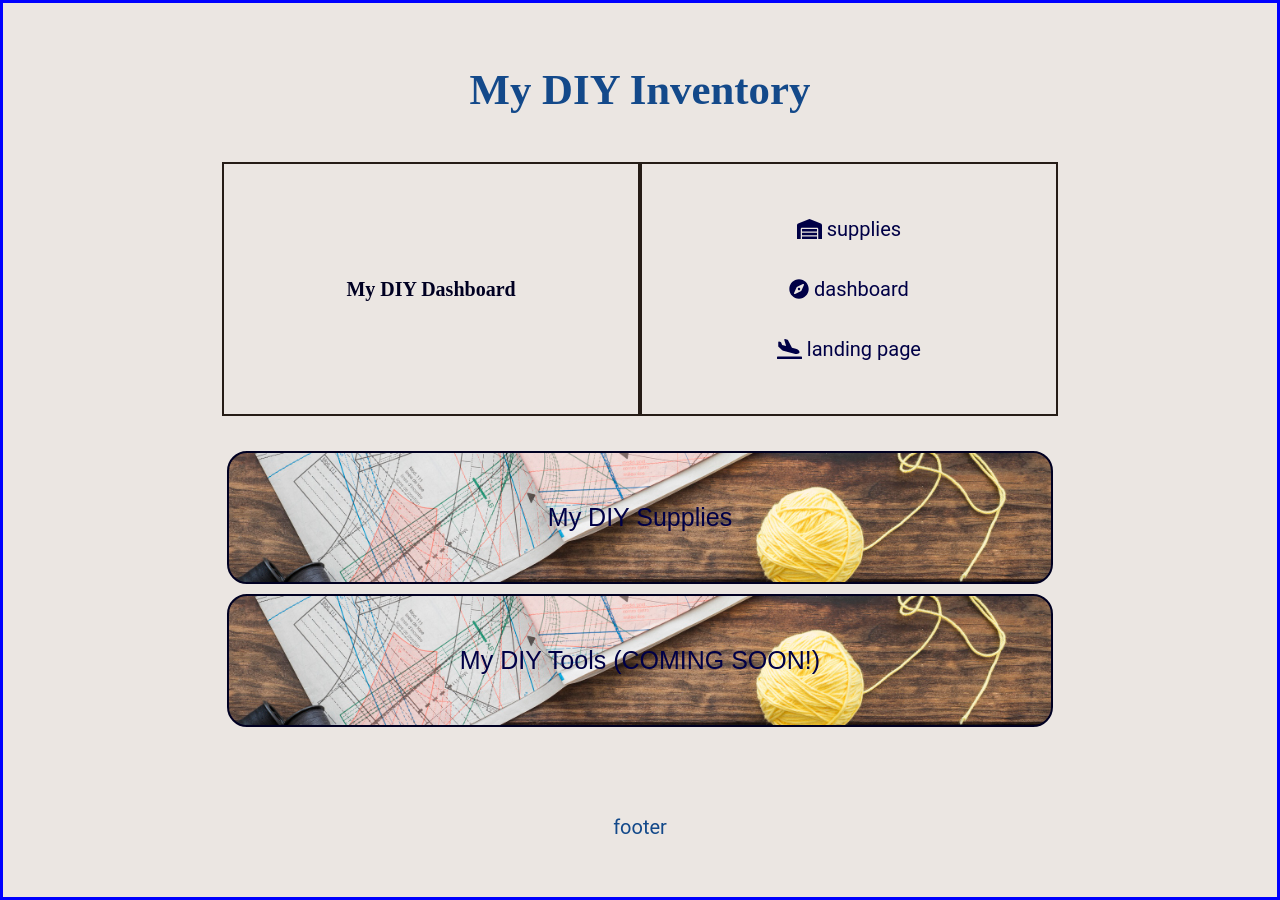
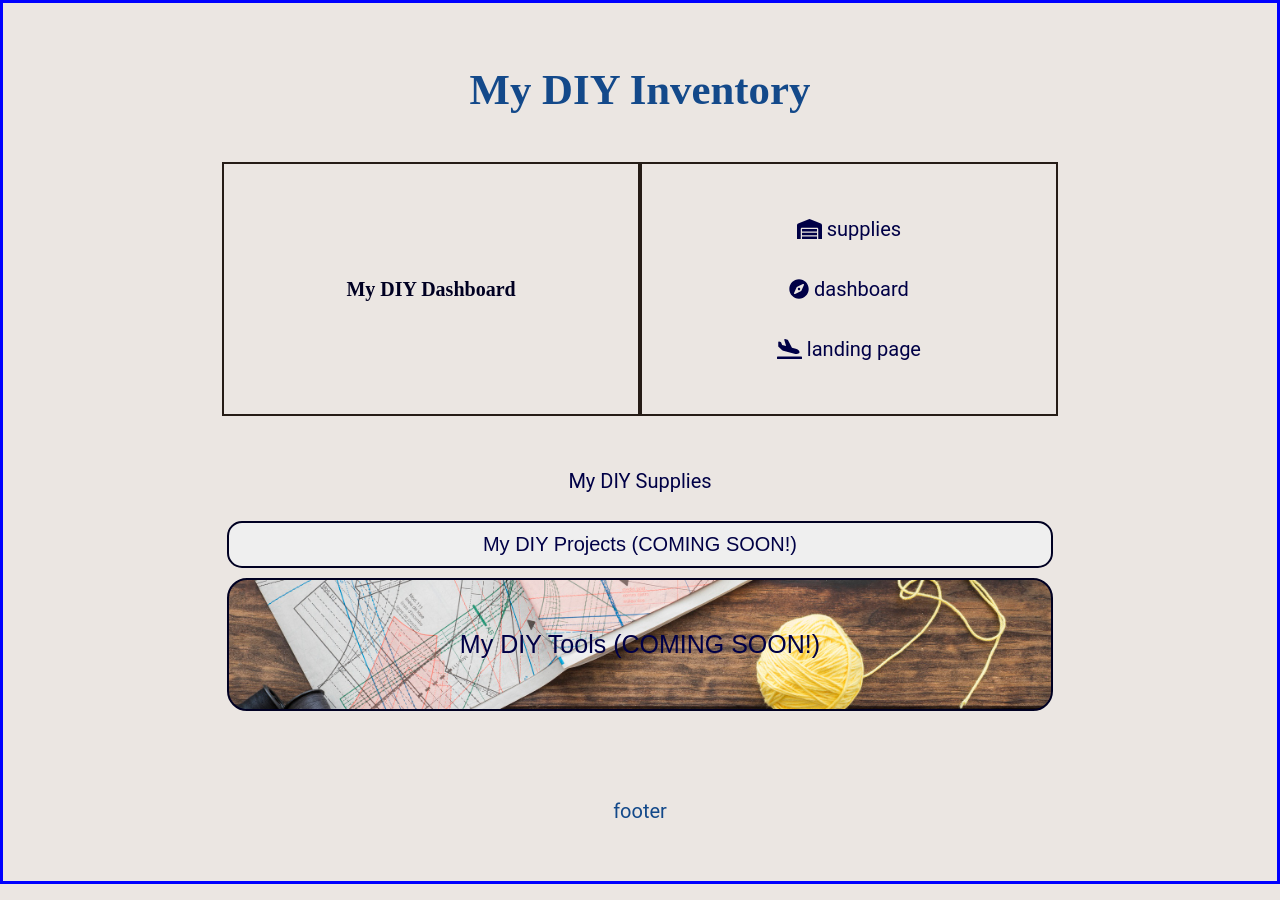
Before and after one commit to Biz-codes/my-diy-inventory-capstone-client, a React (Create React App) app: page /dashboard in a window 1280 px wide. Built offline with nearby package versions, Linux system fonts and the light colour scheme; a web font is replaced by a local one.

Commit message:
fixed add supply button

```diff
--- a/src/Dashboard.js
+++ b/src/Dashboard.js
@@ -20,10 +20,10 @@ function Dashboard() {
 
         <div className="inventory-buttons">
 
-                <button className="supplies-button" >
+                <div className="supplies-button" >
                   <Link to='/supplies' >My DIY Supplies</Link>
-                </button>
-                {/* <button>My DIY Projects</button> */}
+                </div>
+                <button>My DIY Projects (COMING SOON!)</button>
                 <button className="tools-button">My DIY Tools (COMING SOON!)</button>
 
         </div>
--- a/src/Landing.js
+++ b/src/Landing.js
@@ -25,12 +25,8 @@ export default function Landing() {
                     <button className="big-buttons">
                         <Link to='/dashboard'>Demo</Link>
                     </button>
-                    {/* <button>Sign Up Link</button> */}
-                    {/* <button> */}
-
-                        {/* My DIY Dashboard */}
-                     {/* </button> */}
-                {/* <button>Log In Link</button> */}
+                    <button>Sign Up (COMING SOON!)</button>
+                    <button>Log In (COMING SOON!)</button>
                 </div>
 
 
--- a/src/SuppliesPage/AddSupply.js
+++ b/src/SuppliesPage/AddSupply.js
@@ -32,7 +32,7 @@ export default class AddSupply extends Component {
             quantity: quantity.value
         }
 
-        this.context.setSupplies([...this.context.inventory, newSupply])
+        this.context.setSupplies([...this.context.supplies_inventory, newSupply])
         this.props.history.push('/supplies')
 
     }
```
